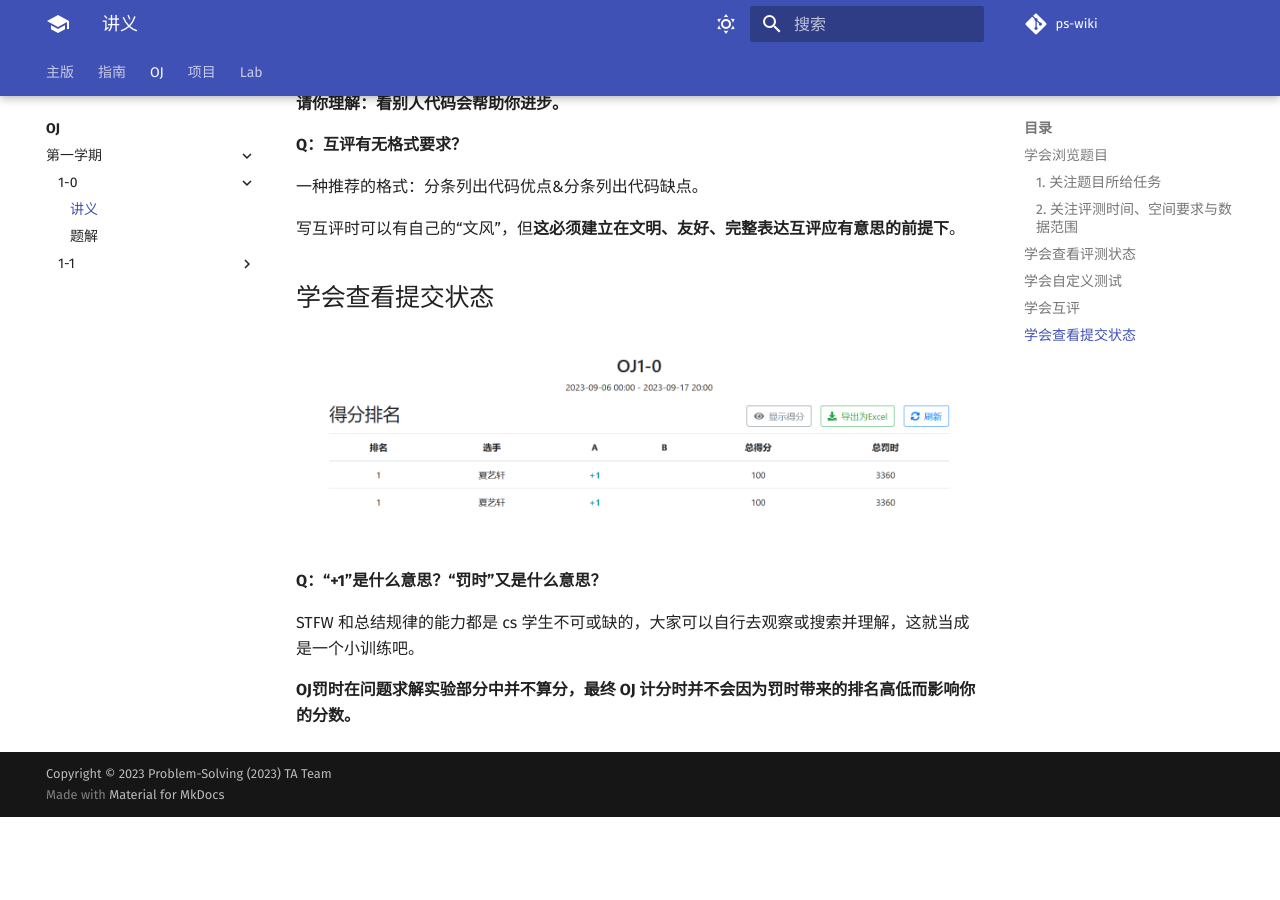
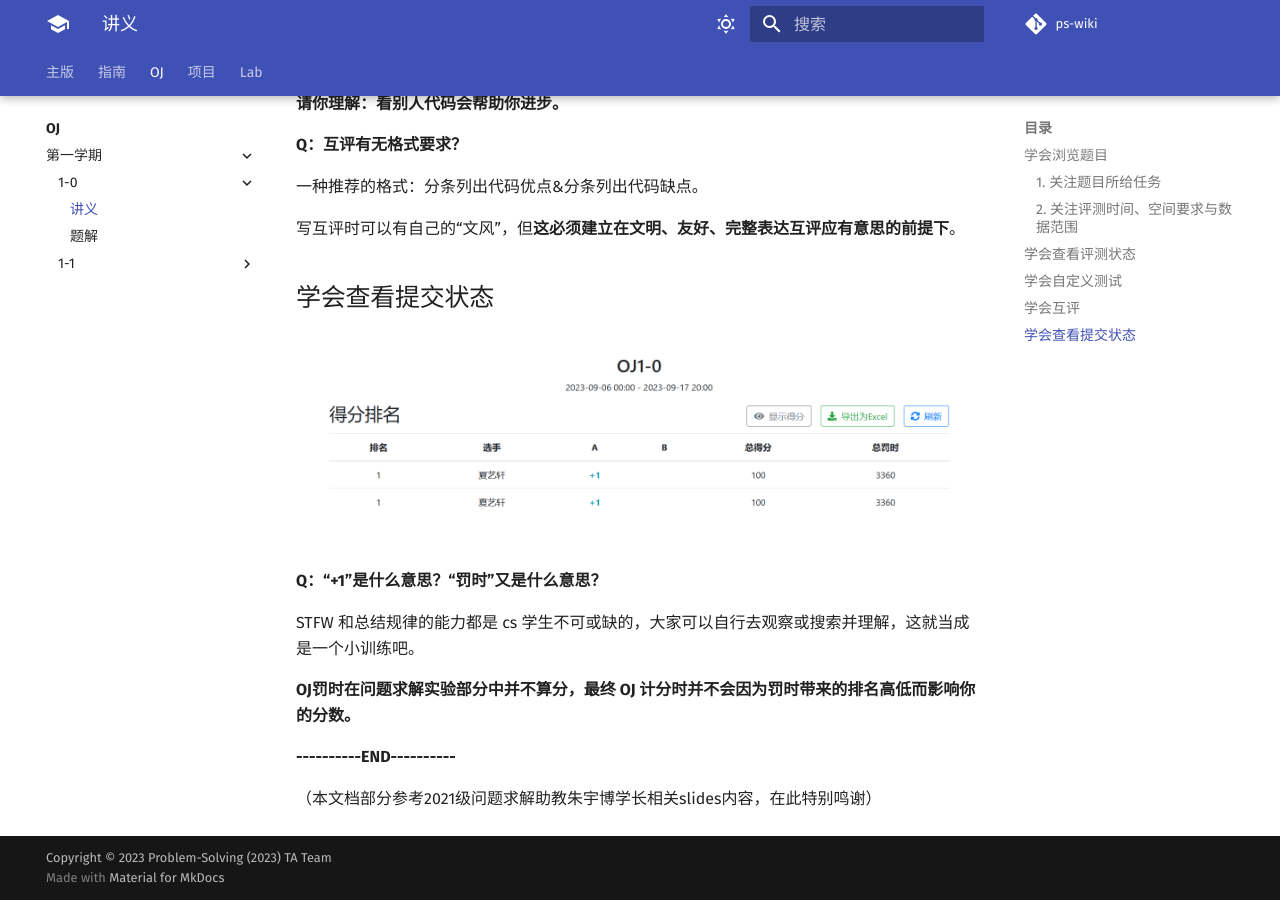
Before and after one commit to PS2023-programming/ps-wiki, an MkDocs documentation site: the page built from docs/oj/ps1/1-0.md, in a window 1280 px wide and 900 px high, scrolled down 4231 px. Built offline with MkDocs 1.6.1 and Material for MkDocs 9.7.7, drawn with Linux system fonts in a browser that asks for light colours; comment, search, counter and statistics services are not loaded; before the commit the page ends 5048 px from its top, so only the background shows below that.

Commit message:
add REFERENCE of 1-0.md

```diff
--- a/docs/oj/ps1/1-0.md
+++ b/docs/oj/ps1/1-0.md
@@ -81,3 +81,9 @@ OJ 提供了如下图所示的自定义测试工具（在界面输入代码后
 STFW 和总结规律的能力都是 cs 学生不可或缺的，大家可以自行去观察或搜索并理解，这就当成是一个小训练吧。
 
 **OJ罚时在问题求解实验部分中并不算分，最终 OJ 计分时并不会因为罚时带来的排名高低而影响你的分数。**
+
+
+
+**----------END----------**
+
+（本文档部分参考2021级问题求解助教朱宇博学长相关slides内容，在此特别鸣谢）
```
